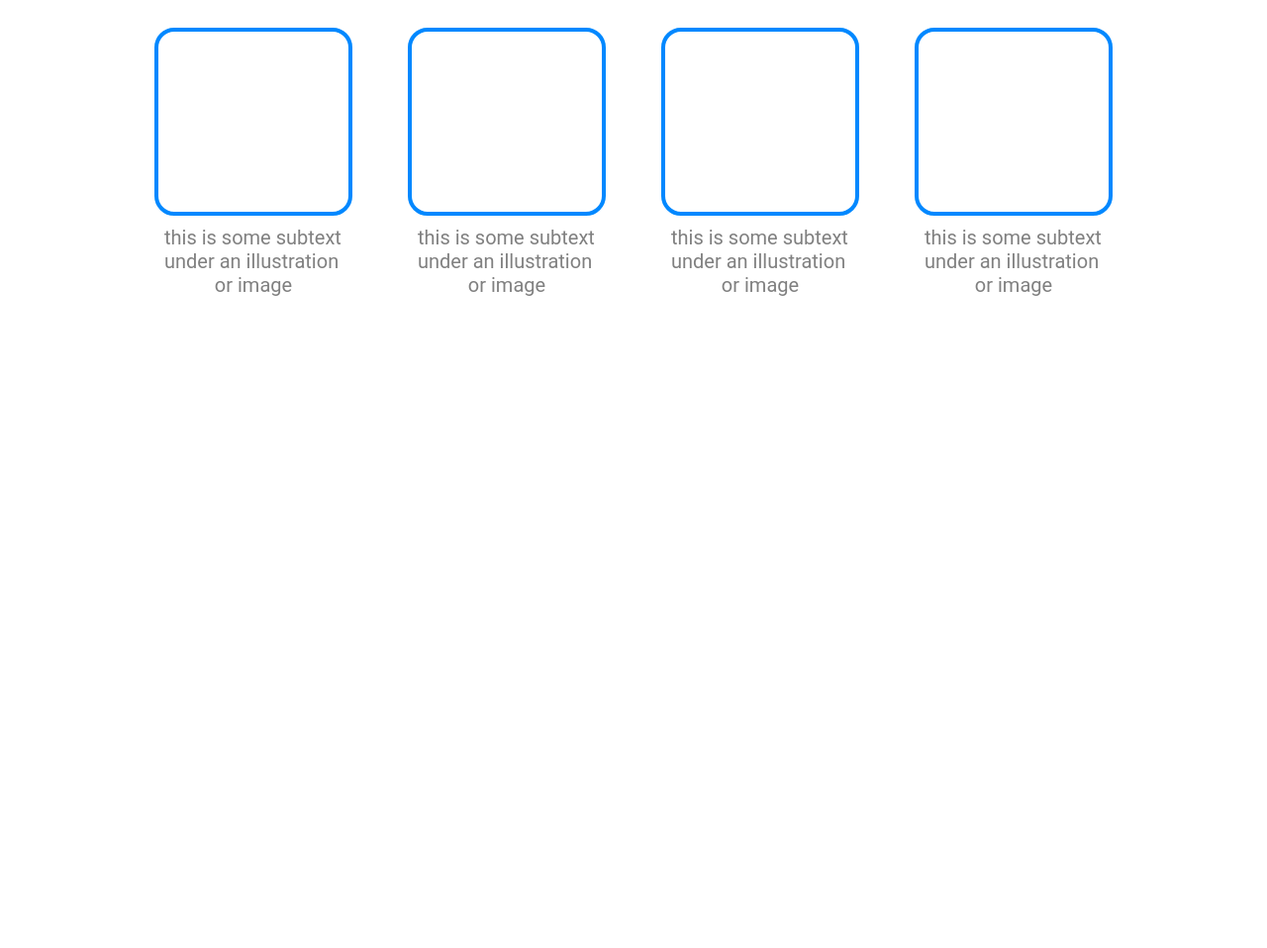
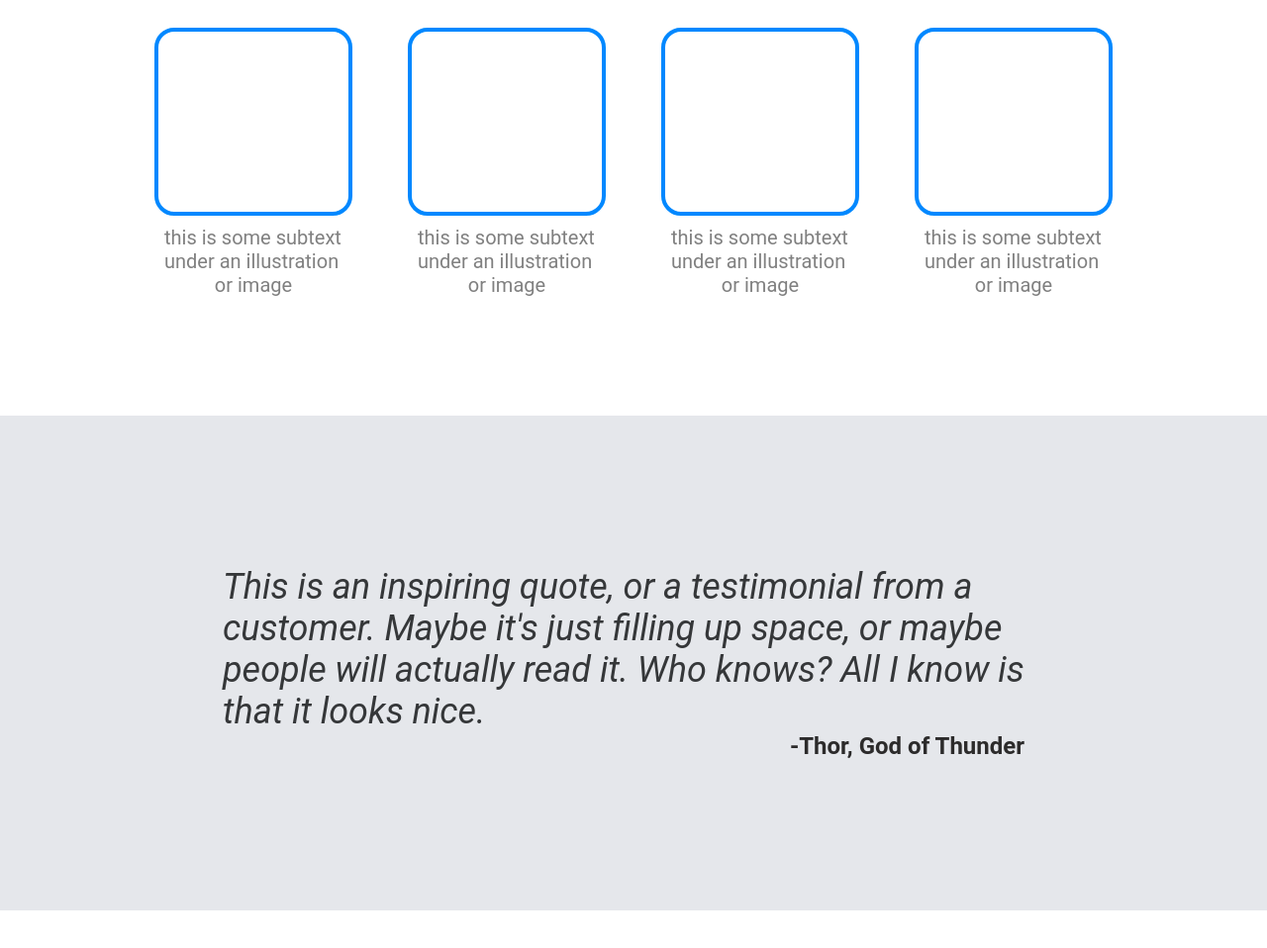
Before and after one commit to BLAz3-1/landing_page, a plain HTML site: page index.html in a window 1280 px wide. Shown: the part 672-1630 px from the top of the page at 99% size. Before the commit the page ends 972 px from the top, so only its background shows below. Drawn offline with Linux system fonts and the light colour scheme.

Commit message:
Add quote-section to html and style quote-section using flex in css

```diff
--- a/index.html
+++ b/index.html
@@ -58,6 +58,14 @@
       </div>
     </div>
   </div>
+  <div class="quote-section">
+    <div class="quote-text">
+    <i>This is an inspiring quote, or a testimonial from a customer.
+    Maybe it's just filling up space, or maybe people will actually read it.
+    Who knows? All I know is that it looks nice.</i>
+      <div class="quote-text-author">-Thor, God of Thunder</div>
+    </div>
+  </div>
 </body>
 
 </html>
--- a/style.css
+++ b/style.css
@@ -87,6 +87,11 @@ body {
   color:white;
 }
 
+.information {
+  margin-bottom:70px;
+  padding-bottom:50px;
+}
+
 .information-text {
   font-size:36px;
   color:#1F2937;
@@ -124,3 +129,28 @@ body {
   font-size:20px;
   color:gray;
 }
+
+.quote-section {
+  background-color: #E5E7EB;
+  margin-bottom:300px;
+  height:500px;
+  display:flex;
+  justify-content:center;
+  align-items:center;
+}
+
+.quote-text {
+  display:flex;
+  flex-direction:column;
+  width:830px;
+  color:#353739;
+  font-size:36px;
+}
+
+.quote-text-author {
+  text-align:right;
+  padding-right:20px;
+  color:rgb(44, 43, 43);
+  font-size:24px;
+  font-weight:bold;
+}
```
